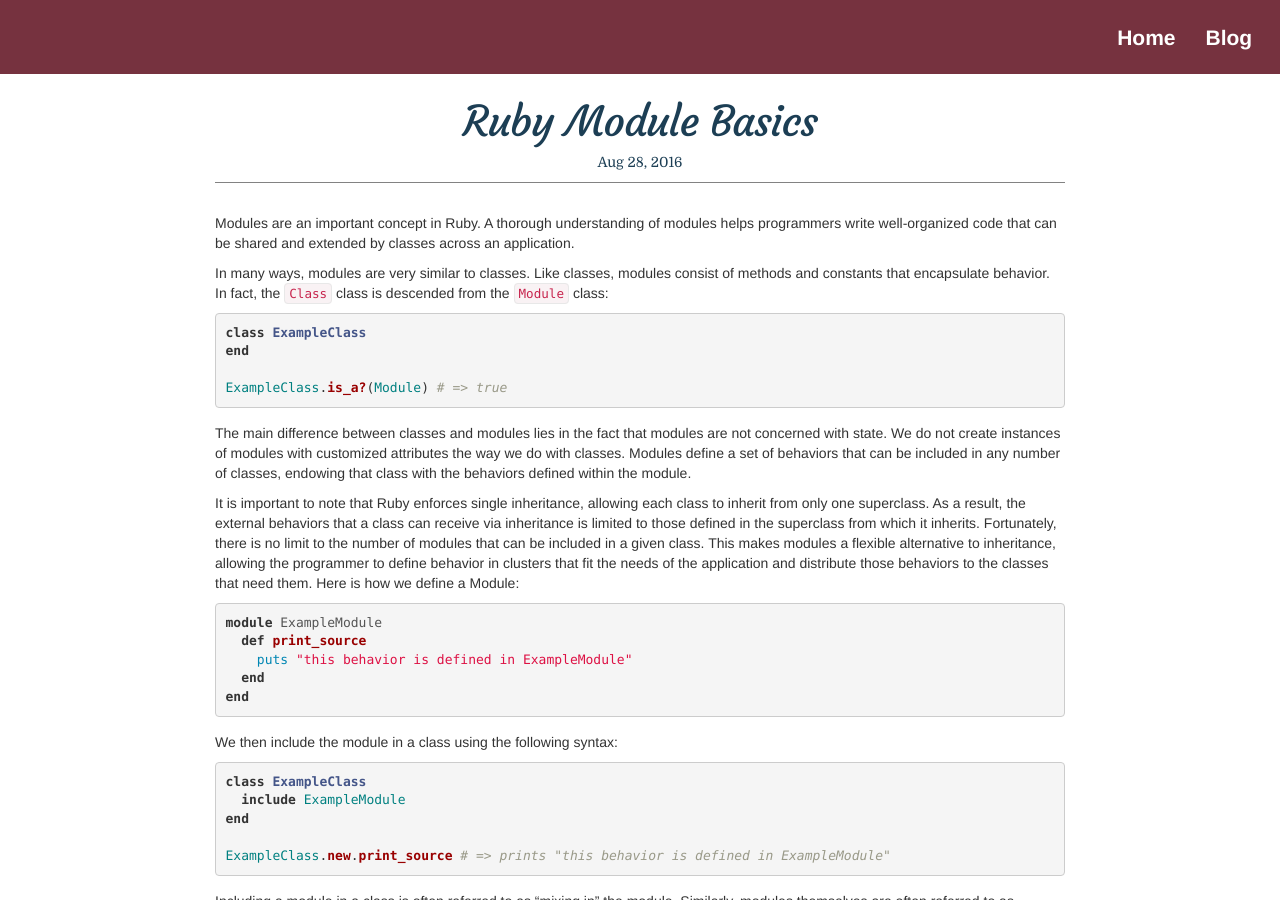
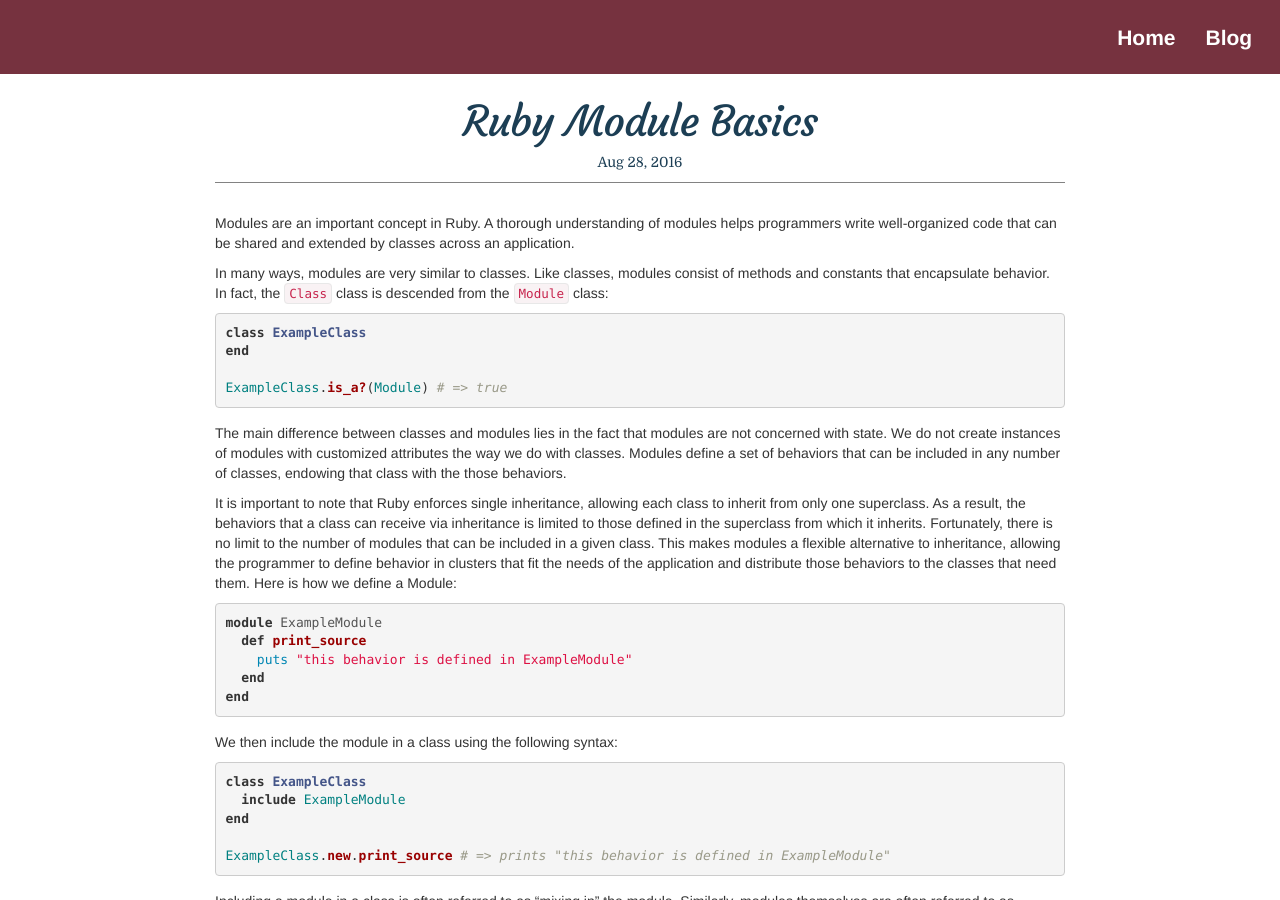
Before and after one commit to alookatommorow/alookatommorow.github.io, a Jekyll site: the page built from _posts/2016-08-28-ruby-module-basics.markdown, in a window 1280 px wide and 900 px high. Built offline with Jekyll 4.4.1, drawn with Linux system fonts in a browser that asks for light colours; nearby versions of some CDN libraries.

Commit message:
edit blog post

```diff
--- a/_posts/2016-08-28-ruby-module-basics.markdown
+++ b/_posts/2016-08-28-ruby-module-basics.markdown
@@ -17,9 +17,9 @@ ExampleClass.is_a?(Module) # => true
 {% endhighlight %}
 
 
-The main difference between classes and modules lies in the fact that modules are not concerned with state. We do not create instances of modules with customized attributes the way we do with classes. Modules define a set of behaviors that can be included in any number of classes, endowing that class with the behaviors defined within the module.
+The main difference between classes and modules lies in the fact that modules are not concerned with state. We do not create instances of modules with customized attributes the way we do with classes. Modules define a set of behaviors that can be included in any number of classes, endowing that class with the those behaviors.
 
-It is important to note that Ruby enforces single inheritance, allowing each class to inherit from only one superclass. As a result, the external behaviors that a class can receive via inheritance is limited to those defined in the superclass from which it inherits. Fortunately, there is no limit to the number of modules that can be included in a given class.  This makes modules a flexible alternative to inheritance, allowing the programmer to define behavior in clusters that fit the needs of the application and distribute those behaviors to the classes that need them. Here is how we define a Module:
+It is important to note that Ruby enforces single inheritance, allowing each class to inherit from only one superclass. As a result, the behaviors that a class can receive via inheritance is limited to those defined in the superclass from which it inherits. Fortunately, there is no limit to the number of modules that can be included in a given class.  This makes modules a flexible alternative to inheritance, allowing the programmer to define behavior in clusters that fit the needs of the application and distribute those behaviors to the classes that need them. Here is how we define a Module:
 
 {% highlight ruby %}
 module ExampleModule
```
